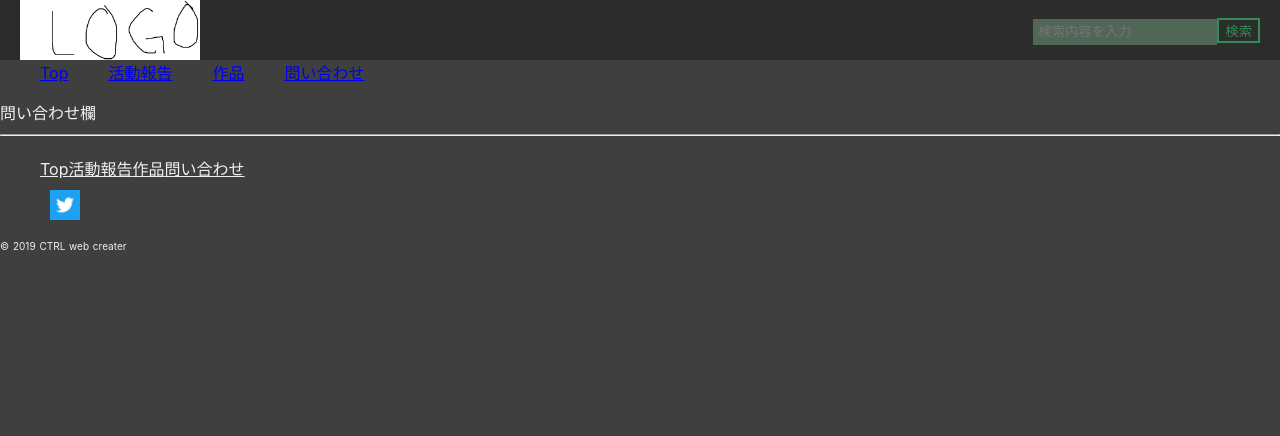
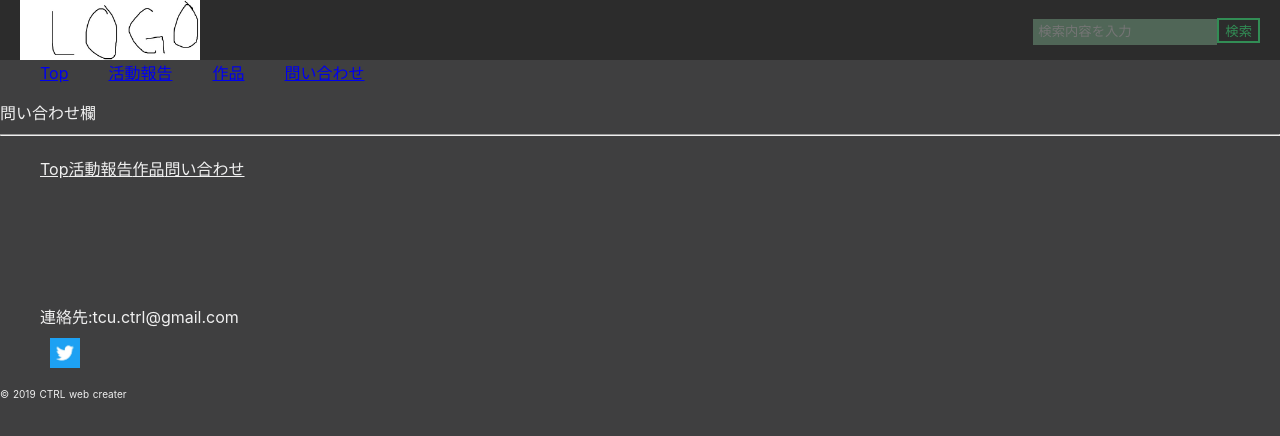
Before and after one commit to CTRL-Infrastructure-team/ctrl_public_webpage, a Nuxt app: page /inquiry in a window 1280 px wide. Shown: the top 436 px of the page. Built offline with nearby package versions, Linux system fonts and the light colour scheme.

Commit message:
メールアドレス追加

```diff
--- a/client/components/footer.vue
+++ b/client/components/footer.vue
@@ -10,6 +10,9 @@
              <nuxt-link to="/progress" class="select_menu">作品</nuxt-link>
              <nuxt-link to="/inquiry" class="select_menu">問い合わせ</nuxt-link>
            </li>
+           <li class="mail-adress">
+             <p>連絡先:tcu.ctrl@gmail.com</p>
+            </li>
            <li class="rightlink">
               <a href="https://twitter.com/tcuctrl?ref_src=twsrc%5Etfw"><img class="twitter_style" :src="twitter_img" alt="Twitter"></a>
            </li>
@@ -33,6 +36,10 @@ export default {
 </script>
 <style lang="scss" scoped>
 
+
+.mail-adress{
+  margin-top:10%;
+}
 .footer {
   background: inherit;
 }
```
